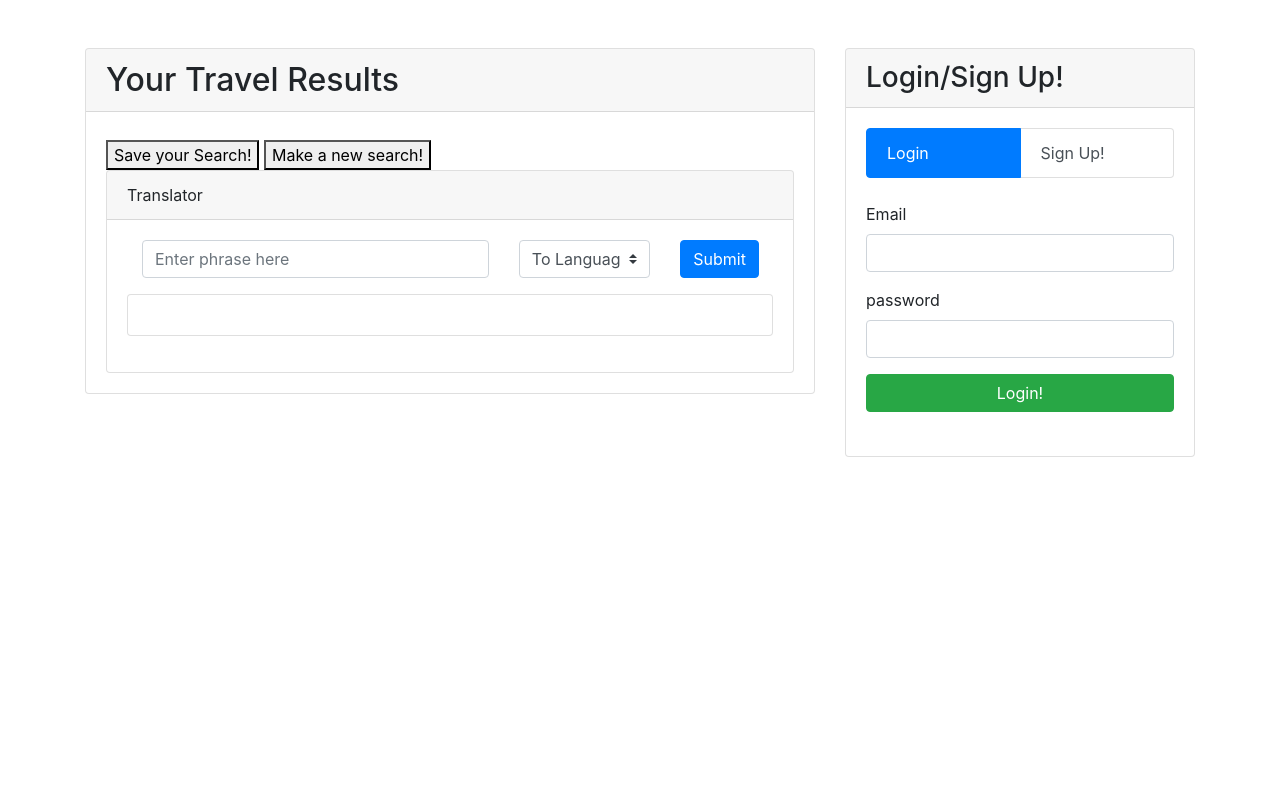
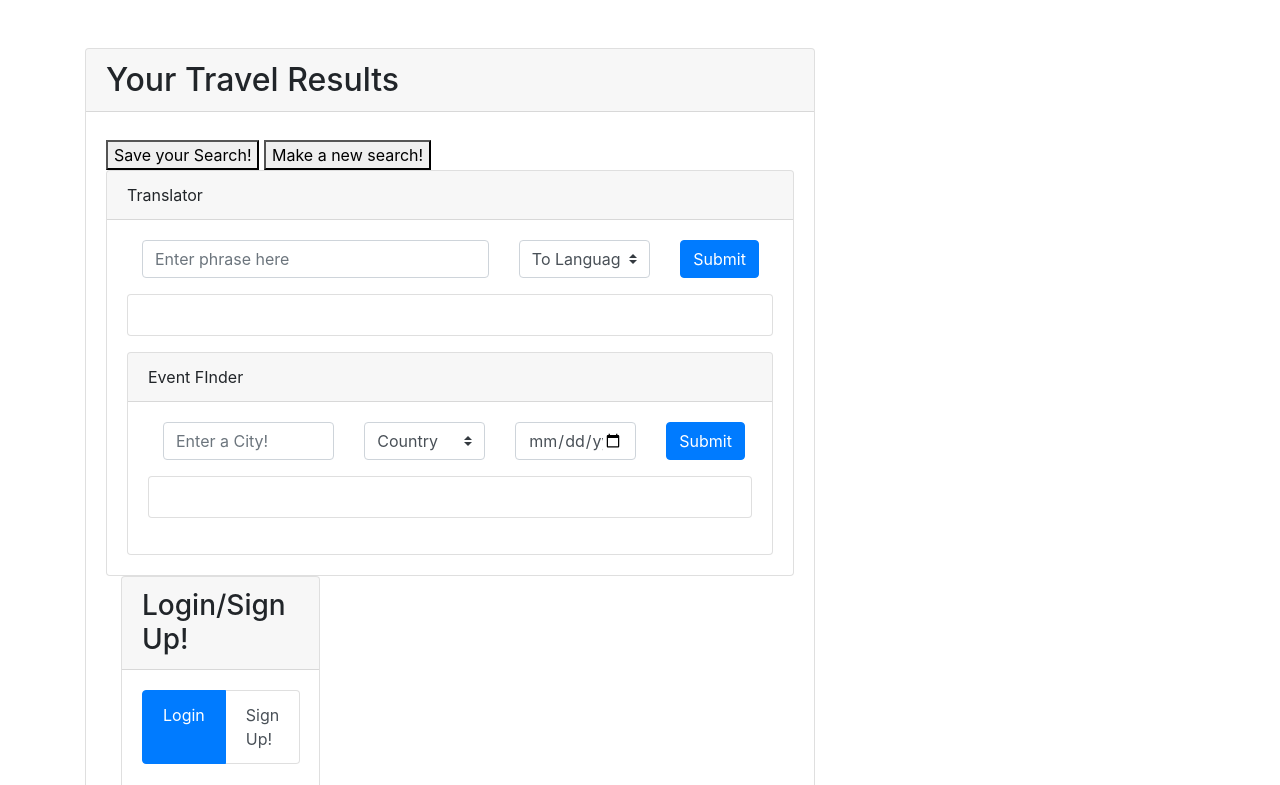
Before and after one commit to mrubenstein6192/Project_2, a website: page public/index.html in a window 1280 px wide. Both pictures are taken after typing "Sample" into the empty fields and a click on the button "Search". Shown: the top 785 px of the page. Drawn offline with nearby package versions, Linux system fonts and the light colour scheme.

Commit message:
minnor changes

```diff
--- a/public/index.html
+++ b/public/index.html
@@ -83,6 +83,56 @@
                   </div>
                 </div>
 
+                 <div class="EventFinder">
+      <div class="card">
+        <div class="card-header">Event FInder</div>
+        <div class="card-body">
+          <div class="container">
+            <div class="row">
+              <div class="col-md-4">
+                <input type="text" class="form-control" id="city-input" placeholder="Enter a City!">
+              </div>
+              <div class="col-md-3">
+                <select class="custom-select" id="countryInput">
+                  <option selected>Country</option>
+                  <option value="US">United States</option>
+                  <option value="AU">Australia</option>
+                  <option value="BS">Bahamas</option>
+                  <option value="BD">Barbados</option>
+                  <option value="CA">Canada</option>
+                  <option value="CN">China</option>
+                  <option value="CR">Costa Rica</option>
+                  <option value="DO">Dominican Rebuplic</option>
+                  <option value="FR">France</option>
+                  <option value="DE">Germany</option>
+                  <option value="GB">Great Britain</option>
+                  <option value="GR">Greece</option>
+                  <option value="IE">Ireland</option>
+                  <option value="IT">Italy</option>
+                  <option value="JM">Jamcia</option>
+                  <option value="MX">Mexico</option>
+                  <option value="NZ">New Zeland</option>
+                  <option value="ES">Spain</option>
+                </select>
+              </div>
+              <div class="col-md-3">
+                <input type="date" id="startDate" class="form-control">
+              </div>
+              <div class="col-md-2" id="event-submit">
+                <button type="button" class="btn btn-primary">Submit</button>
+              </div>
+            </div>
+          </div>
+          <div class="my-3">
+            <div class="row">
+              <div class="col-md-12">
+                <div class="card">
+                  <div class="card-body" id="event-results">
+                  </div>
+                </div>
+              </div>
+            </div>
+          </div>
               </div>
             </div>
           </div>
@@ -134,7 +184,7 @@
                   <label for="password-input">password</label>
                   <input type="password" id="password-input" class="form-control" />
                 </div>
-                <button type="submit" class="btn btn-block btn-success">Login!</button>
+                <button type="submit" class="btn btn-block btn-success">Sign Up!</button>
               </form>
             </div>
           </div>
```
